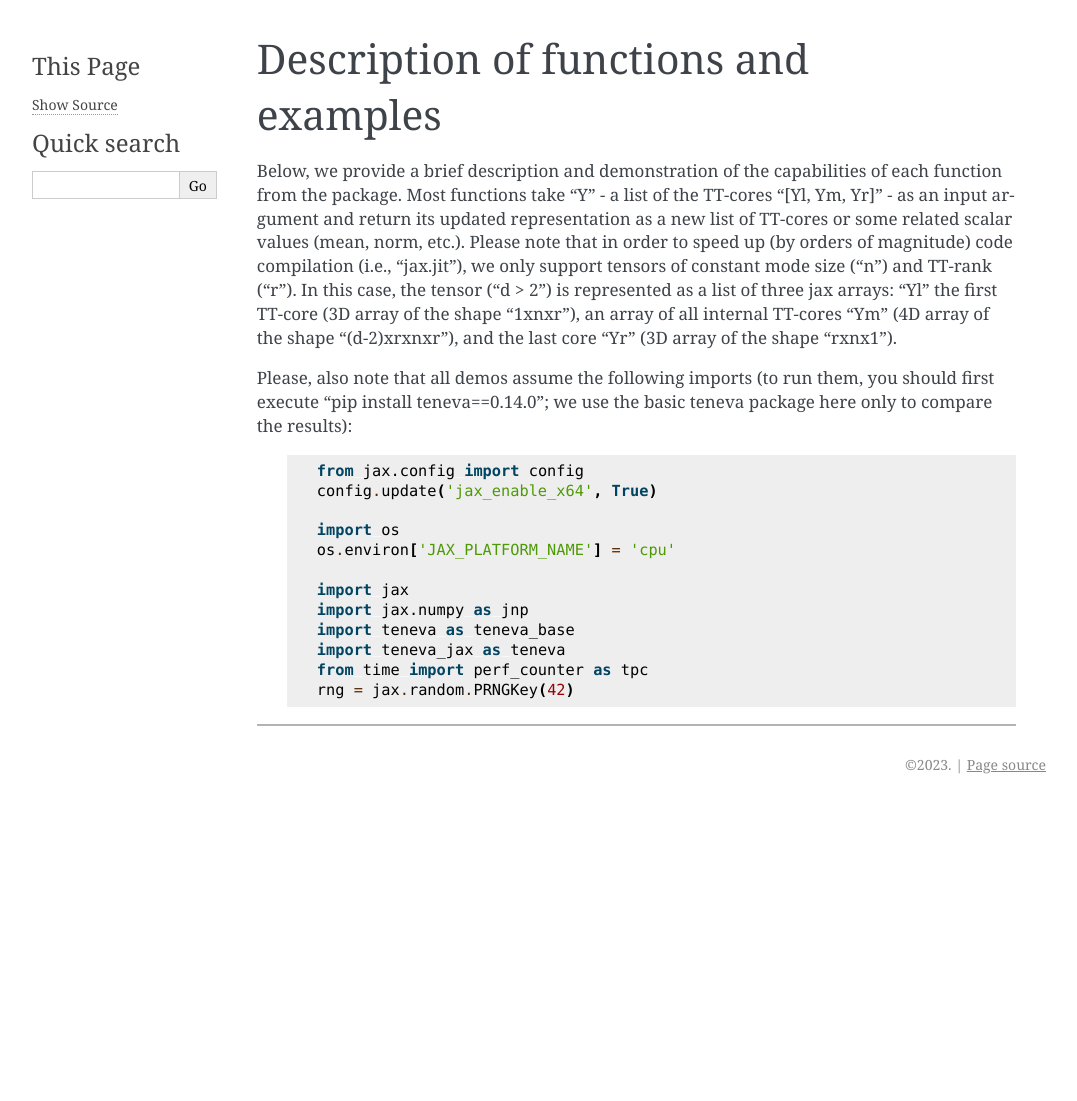
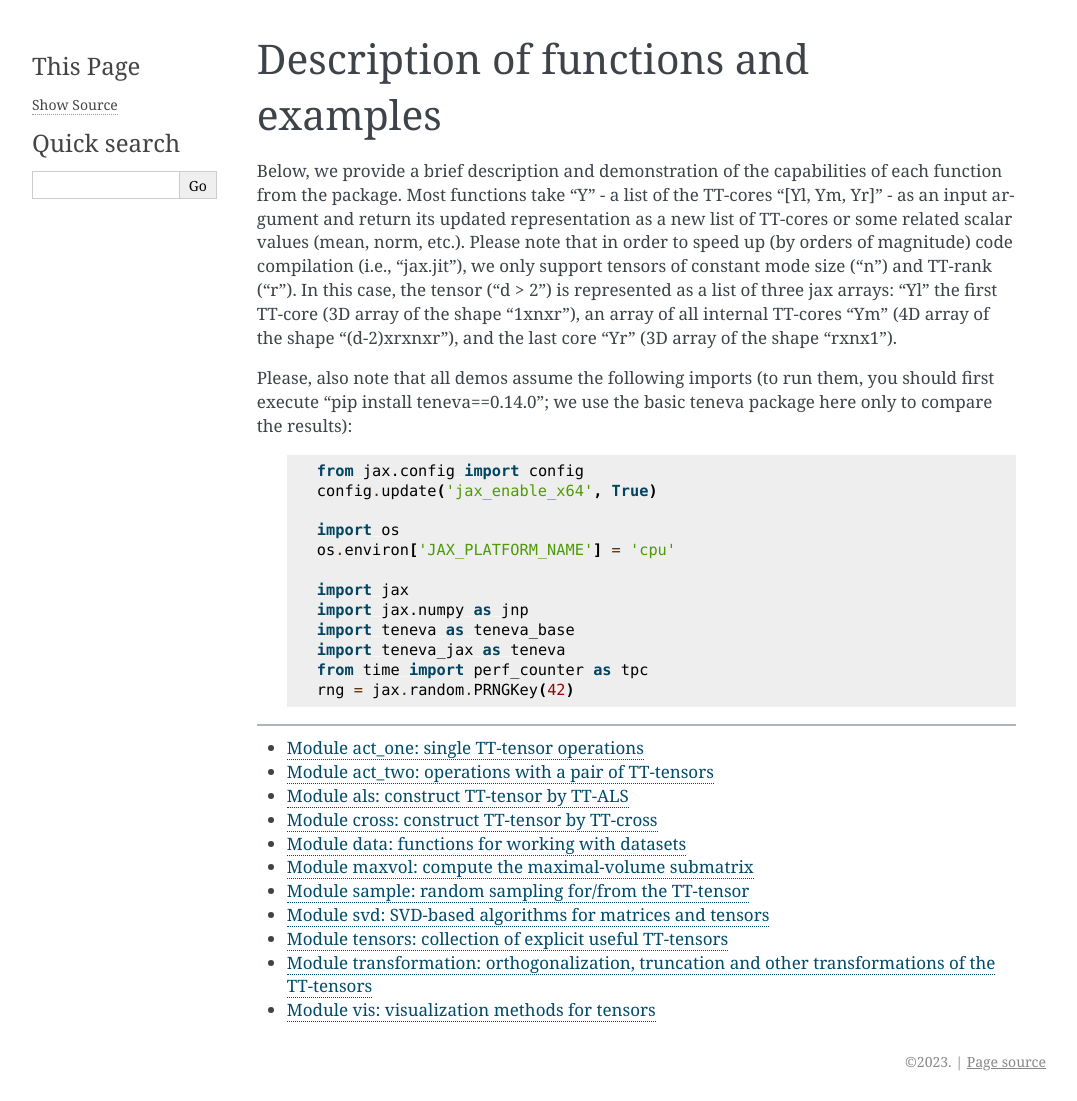
Before and after one commit to AndreiChertkov/teneva_jax, a Sphinx documentation site: the page built from doc/code/index.rst, in a window 1280 px wide. Shown: the whole page, without its empty margins (106-1183 px from the left). Built offline with Sphinx 7.4.7, drawn with Linux system fonts in a browser that asks for light colours; formulas are drawn with MathJax 3; before the commit the page ends 900 px from its top, so only the background shows below that.

Commit message:
Add init and index files

```diff
--- a/doc/code/index.rst
+++ b/doc/code/index.rst
@@ -24,3 +24,15 @@ Please, also note that all demos assume the following imports (to run them, you
 
 .. toctree::
   :maxdepth: 4
+
+  act_one
+  act_two
+  als
+  cross
+  data
+  maxvol
+  sample
+  svd
+  tensors
+  transformation
+  vis
```
Also changed, not shown: teneva_jax/__init__.py (added, +60 -0 lines).
